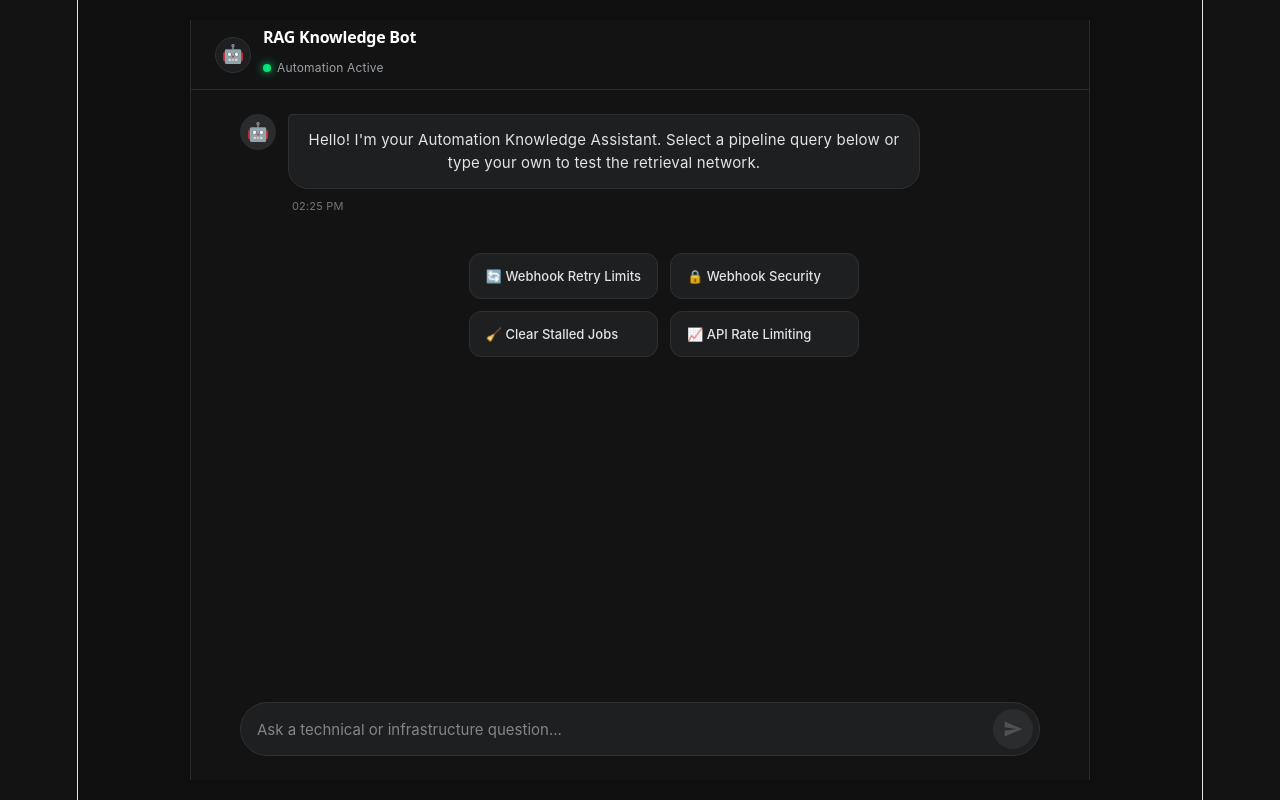
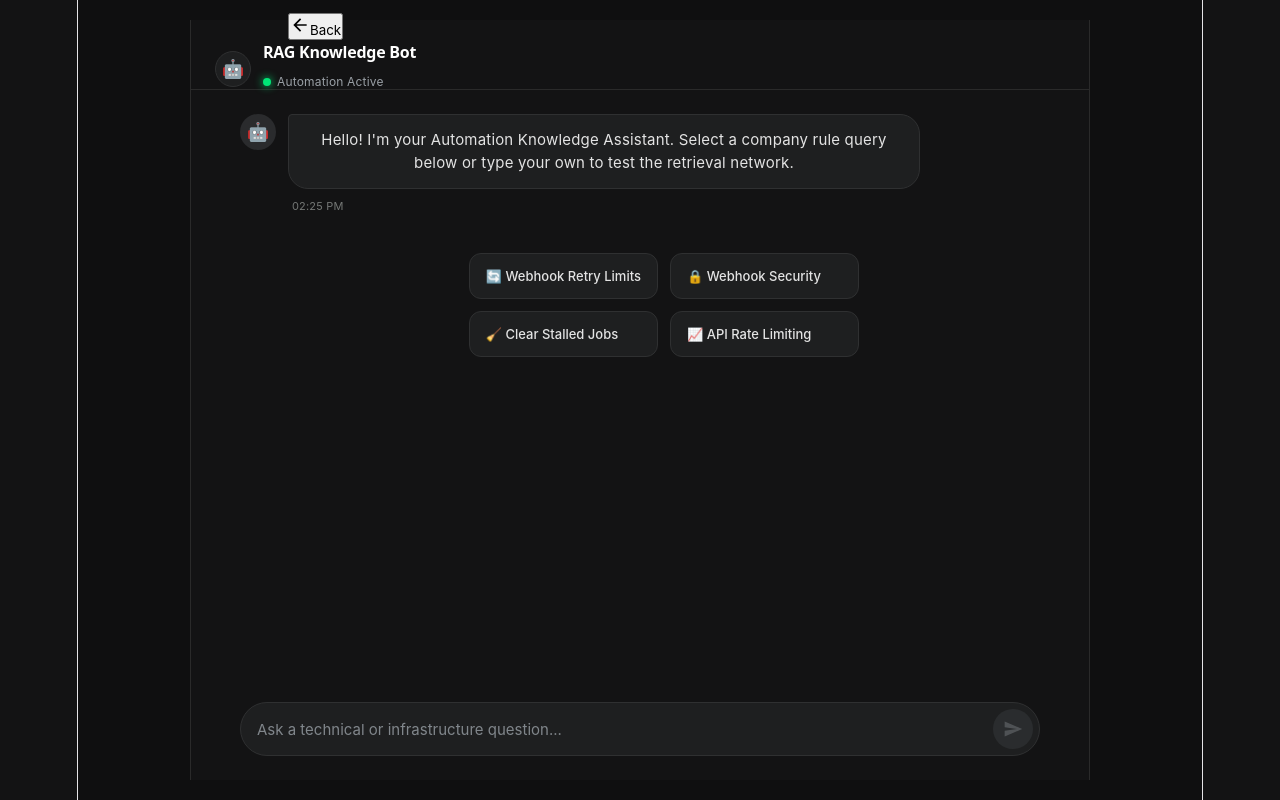
Before and after one commit to mykhann/ai-support-agent, a React (Vite) app in the folder frontend/: page / in a window 1280 px wide. Both pictures are taken after a click on the button "Start Chatting". Built offline with nearby package versions, Linux system fonts and the light colour scheme.

Commit message:
feat (App,FaqScreen) : add back button

```diff
--- a/frontend/src/App.jsx
+++ b/frontend/src/App.jsx
@@ -10,7 +10,7 @@ function App() {
       {viewMode === "landing" ? (
         <LandingPage onEnterChat={() => setViewMode("chat")} />
       ) : (
-        <FaqScreen />
+        <FaqScreen onBackToHome={() => setViewMode("landing")} />
       )}
     </>
   );
--- a/frontend/src/components/FaqScreen.jsx
+++ b/frontend/src/components/FaqScreen.jsx
@@ -1,10 +1,10 @@
 import { useState, useRef, useEffect } from "react";
-import axios from "axios"; // Import Axios
+import axios from "axios";
 import "./FAQChat.css";
 
 const API_BASE_URL = "https://doc-based-ai-support-agent.onrender.com/api";
 
-export default function FAQChat() {
+export default function FAQChat({ onBackToHome }) { // Added prop here
   const [message, setMessage] = useState("");
   const [isLoading, setIsLoading] = useState(false);
   const [loadingStatus, setLoadingStatus] = useState("");
@@ -13,7 +13,7 @@ export default function FAQChat() {
     {
       id: 1,
       role: "assistant",
-      content: "Hello! I'm your Automation Knowledge Assistant. Select a pipeline query below or type your own to test the retrieval network.",
+      content: "Hello! I'm your Automation Knowledge Assistant. Select a company rule query below or type your own to test the retrieval network.",
       time: new Date().toLocaleTimeString([], { hour: '2-digit', minute: '2-digit' })
     },
   ]);
@@ -27,7 +27,6 @@ export default function FAQChat() {
 
   const messagesEndRef = useRef(null);
 
-  // Fetch chat history on initial mount if needed
   useEffect(() => {
     messagesEndRef.current?.scrollIntoView({
       behavior: "smooth",
@@ -39,7 +38,6 @@ export default function FAQChat() {
 
     const userTime = new Date().toLocaleTimeString([], { hour: '2-digit', minute: '2-digit' });
 
-    // Push user query locally right away
     setMessages((prev) => [
       ...prev,
       {
@@ -54,7 +52,6 @@ export default function FAQChat() {
     setLoadingStatus("🔍 Querying Database via Case-Insensitive Regex...");
 
     try {
-
       await new Promise((resolve) => setTimeout(resolve, 600));
       setLoadingStatus("🧠 Dynamic Context Extracted. Compiling Groq LLM system prompt...");
       await new Promise((resolve) => setTimeout(resolve, 600));
@@ -67,7 +64,6 @@ export default function FAQChat() {
 
       const botTime = new Date().toLocaleTimeString([], { hour: '2-digit', minute: '2-digit' });
 
-      // Append the real response from Groq
       if (response.data.success) {
         setMessages((prev) => [
           ...prev,
@@ -109,8 +105,15 @@ export default function FAQChat() {
     <div className="chat-page">
       <div className="chat-container">
 
-        {/* Header */}
+        {/* Header with Premium Back Button */}
         <header className="chat-header">
+          <div className="header-left">
+            <button className="back-btn" onClick={onBackToHome} title="Go back to home">
+              <svg viewBox="0 0 24 24" width="20" height="20" fill="currentColor">
+                <path d="M20 11H7.83l5.59-5.59L12 4l-8 8 8 8 1.41-1.41L7.83 13H20v-2z" />
+              </svg>
+              <span>Back</span>
+            </button>
             <div className="header-info">
               <div className="avatar bot-avatar-header">🤖</div>
               <div>
@@ -118,6 +121,7 @@ export default function FAQChat() {
                 <div className="status-container">
                   <span className="status-dot"></span>
                   <span className="status-text">Automation Active</span>
+                </div>
               </div>
             </div>
           </div>
@@ -145,7 +149,6 @@ export default function FAQChat() {
               </div>
             ))}
 
-            {/* Render Suggestion Cards ONLY on initial greeting view */}
             {messages.length === 1 && !isLoading && (
               <div className="suggestions-grid">
                 {suggestionCards.map((card, index) => (
@@ -161,7 +164,6 @@ export default function FAQChat() {
               </div>
             )}
 
-            {/* Pipeline Status Terminal Indicator */}
             {isLoading && (
               <div className="message-row assistant loading-row">
                 <div className="avatar msg-avatar">🤖</div>
```
Lines whose indentation alone changed are shown as unchanged.
